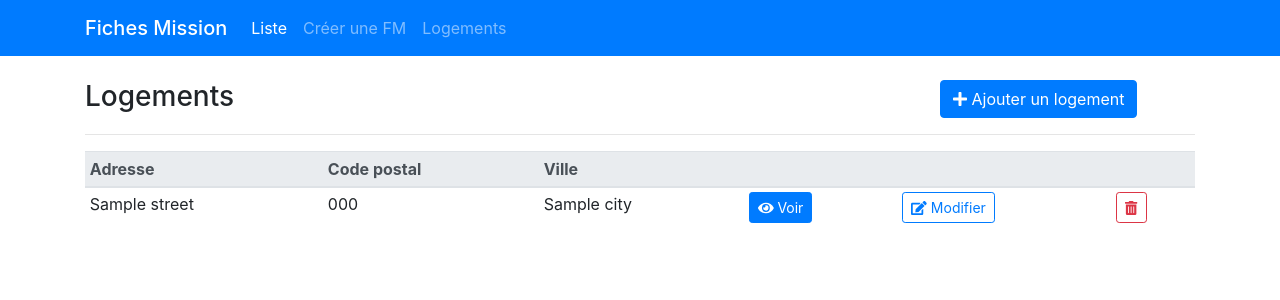
After one commit to LiliceD/HHMissions, a Symfony app: template templates/accomodation/list.html.twig in a window 1280 px wide. The commit adds this page. Shown: the top 300 px of the page. Run offline with Twig, Linux system fonts and the light colour scheme; the template is opened without the code that fills it: most values are stand-ins (such as "Sample title", 1, 10 or a date in 2020); some libraries are stand-ins or nearby versions.

Commit message:
decomposed address + accomodation list+edit+add+delete

```diff
--- /dev/null
+++ b/public/style/css/style.css
@@ -0,0 +1,6 @@
+.text-ellipsis {
+  width: 250px;
+  white-space: nowrap;
+  overflow: hidden;
+  text-overflow: ellipsis;
+}
--- a/src/Controller/MissionController.php
+++ b/src/Controller/MissionController.php
@@ -46,7 +46,7 @@ class MissionController extends Controller
 
         $repository = $this->getDoctrine()->getRepository(Mission::class);
 
-        $missions = $repository->findAll();
+        $missions = $repository->findBy(array(), array('dateCreated' => 'DESC'));
 
         return $this->render('missions/list.html.twig', [
             'missions' => $missions
--- a/src/Entity/Mission.php
+++ b/src/Entity/Mission.php
@@ -198,6 +198,5 @@ class Mission
     {
         $this->status = "created";
         $this->dateCreated = new \DateTime();
-        // $this->accomodation = new Accomodation();
     }
 }
--- a/src/Form/AccomodationType.php
+++ b/src/Form/AccomodationType.php
@@ -4,6 +4,7 @@ namespace App\Form;
 
 use App\Entity\Accomodation;
 use Symfony\Component\Form\AbstractType;
+use Symfony\Component\Form\Extension\Core\Type\IntegerType; // postal code
 use Symfony\Component\Form\Extension\Core\Type\TextType;
 use Symfony\Component\Form\FormBuilderInterface;
 use Symfony\Component\OptionsResolver\OptionsResolver;
@@ -13,7 +14,9 @@ class AccomodationType extends AbstractType
     public function buildForm(FormBuilderInterface $builder, array $options)
     {
         $builder
-            ->add('address', null, ['label' => 'Adresse :'])
+            ->add('street', null, ['label' => 'Adresse :'])
+            ->add('postalCode', null, ['label' => 'Code postal :'])
+            ->add('city', null, ['label' => 'Ville :'])
             ->add('access', null, ['label' => 'Accès :', 'required' => false])
         ;
     }
--- /dev/null
+++ b/templates/accomodation/list.html.twig
@@ -0,0 +1,62 @@
+{% extends 'accomodation/layout.html.twig' %}
+
+{% block layout_h3 %}
+  <div class="row justify-content-between">
+    <div class="col-md-9">
+      Logements
+    </div>
+    <div class="col-md-3">
+      <a href="{{ path('app_accomodation_add') }}" class="btn btn-primary">
+        <i class="fas fa-plus"></i>
+        Ajouter un logement
+      </a>
+    </div>
+  </div>
+{% endblock %}
+
+{% block content %}
+
+  <table class="table table-sm table-hover">
+
+    <thead class="thead-light">
+      <tr>
+        <th scope="col">Adresse</th>
+        <th scope="col">Code postal</th>
+        <th scope="col">Ville</th>
+        <th scope="col"></th>
+        <th scope="col"></th>
+        <th scope="col"></th>
+      </tr>
+    </thead>
+
+    <tbody>
+
+      {% for accomodation in accomodations %}
+        <tr>
+          <td>{{ accomodation.street }}</td>
+          <td>{{ accomodation.postalCode }}</td>
+          <td>{{ accomodation.city }}</td>
+          <td>
+            <a href="#" class="btn btn-primary btn-sm">
+              <i class="fas fa-eye"></i>
+              Voir
+            </a>
+          </td>
+          <td>
+            <a href="{{ path('app_accomodation_edit', {'id': accomodation.id}) }}" class="btn btn-outline-primary btn-sm">
+              <i class="fas fa-edit"></i>
+              Modifier
+            </a>
+          </td>
+          <td>
+            <a href="{{ path('app_accomodation_delete', {'id': accomodation.id}) }}" class="btn btn-outline-danger btn-sm">
+              <i class="fas fa-trash-alt"></i>
+            </a>
+          </td>
+        </tr>
+      {% endfor %}
+
+    </tbody>
+  </table>
+
+{% endblock %}
--- a/templates/base.html.twig
+++ b/templates/base.html.twig
@@ -6,13 +6,13 @@
     <title>{% block title %}Fiches Mission{% endblock %}</title>
 
     {% block stylesheets %}
-
+      <link href="{{ asset('style/css/style.css') }}" rel="stylesheet">
       <!-- Bootstrap -->
       <link rel="stylesheet" href="https://maxcdn.bootstrapcdn.com/bootstrap/4.0.0/css/bootstrap.min.css" integrity="sha384-Gn5384xqQ1aoWXA+058RXPxPg6fy4IWvTNh0E263XmFcJlSAwiGgFAW/dAiS6JXm" crossorigin="anonymous">
       <!-- Font Awesome -->
       <script defer src="https://use.fontawesome.com/releases/v5.0.6/js/all.js"></script>
+    {% endblock %}
 
-    {% endblock %}
   </head>
 
   <body>
@@ -27,6 +27,7 @@
           <div class="navbar-nav">
             <a class="nav-item nav-link active" href="{{ path('app_missions_list') }}">Liste</a>
             <a class="nav-item nav-link" href="{{ path('app_missions_add') }}">Créer une FM</a>
+            <a class="nav-item nav-link" href="{{ path('app_accomodation_list') }}">Logements</a>
           </div>
         </div>
       </div>
@@ -47,8 +48,10 @@
 
     {% block javascripts %}
       <!-- Bootstrap JavaScript -->
-      <script src="https://code.jquery.com/jquery-3.2.1.slim.min.js" integrity="sha384-KJ3o2DKtIkvYIK3UENzmM7KCkRr/rE9/Qpg6aAZGJwFDMVNA/GpGFF93hXpG5KkN" crossorigin="anonymous"></script>
-      <script src="https://maxcdn.bootstrapcdn.com/bootstrap/4.0.0/js/bootstrap.min.js" integrity="sha384-JZR6Spejh4U02d8jOt6vLEHfe/JQGiRRSQQxSfFWpi1MquVdAyjUar5+76PVCmYl" crossorigin="anonymous"></script>
+      <script src="https://code.jquery.com/jquery-3.2.1.slim.min.js" integrity="sha384-KJ3o2DKtIkvYIK3UENzmM7KCkRr/rE9/Qpg6aAZGJwFDMVNA/GpGFF93hXpG5KkN" crossorigin="anonymous">
+      </script>
+      <script src="https://maxcdn.bootstrapcdn.com/bootstrap/4.0.0/js/bootstrap.min.js" integrity="sha384-JZR6Spejh4U02d8jOt6vLEHfe/JQGiRRSQQxSfFWpi1MquVdAyjUar5+76PVCmYl" crossorigin="anonymous">
+      </script>
     {% endblock %}
 
   </body>
```
Also changed, not shown: src/Controller/AccomodationController.php (+40 -2 lines), src/Entity/Accomodation.php (+54 -6 lines), src/Form/MissionType.php (+24 -24 lines), src/Migrations/Version20180226151108.php (added, +28 -0 lines), src/Migrations/Version20180226151642.php (added, +28 -0 lines), templates/missions/list.html.twig (+30 -8 lines), templates/missions/view.html.twig (indentation only).
